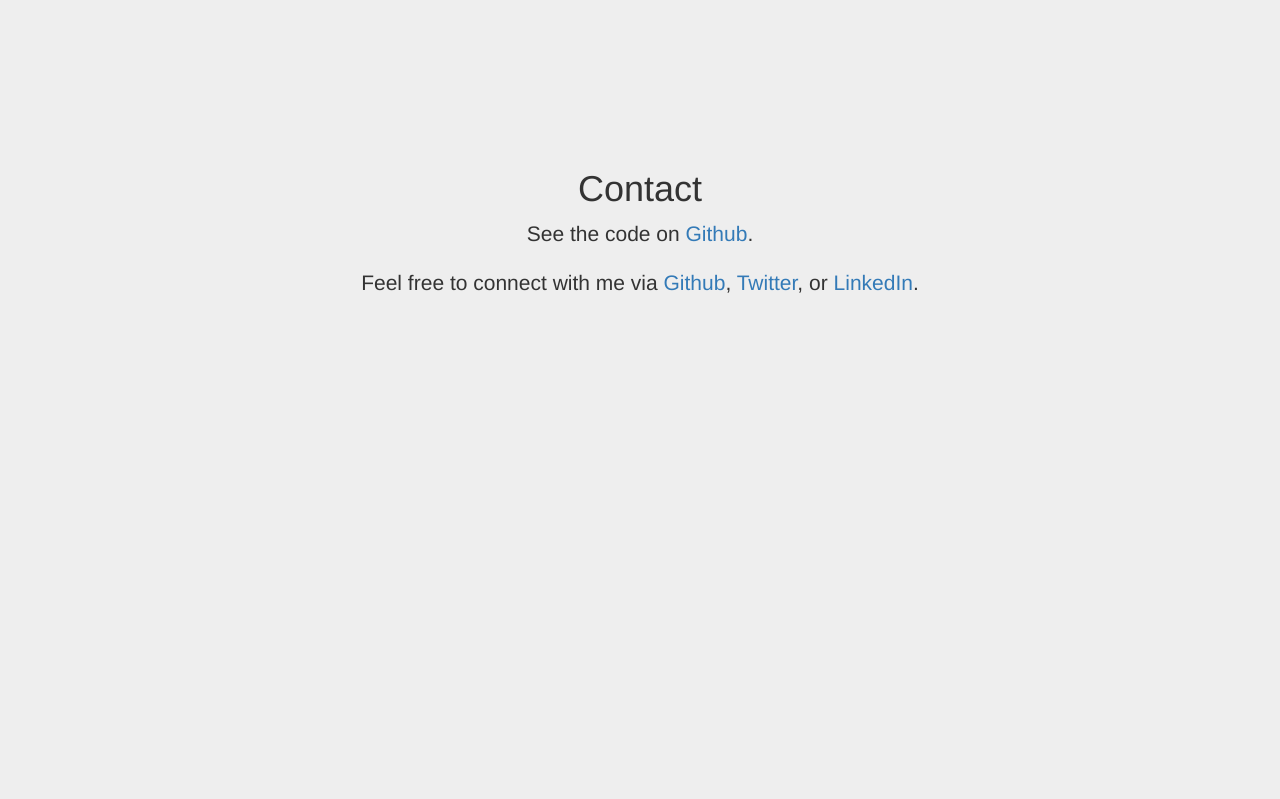
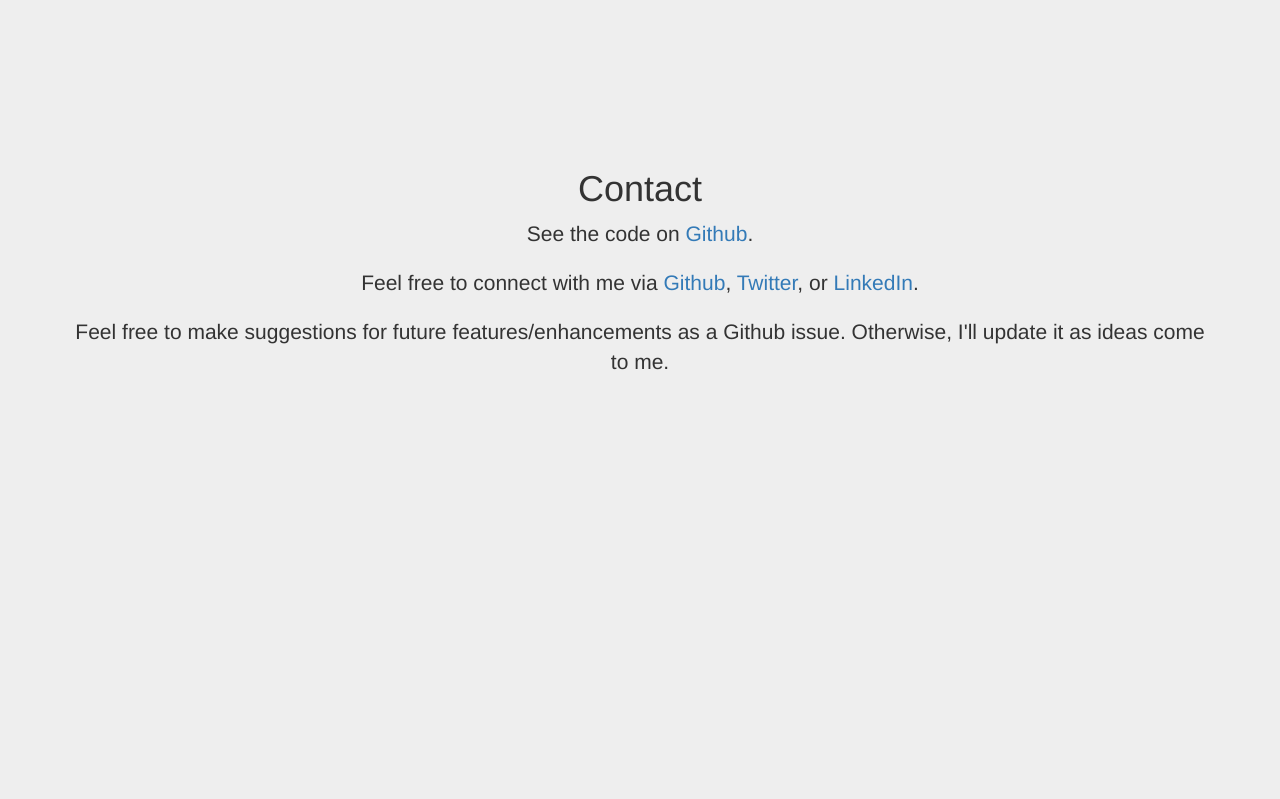
Before and after one commit to brandonmburroughs/baby-names-and-movie-stars, a Flask app: page / in a window 1280 px wide. Shown: the part 1601-2400 px from the top of the page. Run offline with Flask 2, Linux system fonts and the light colour scheme; parts of the project's set-up code (start-up, migrations or seed data) failed here and were passed over; some libraries are stand-ins or nearby versions.

Commit message:
Adding to Contact section

```diff
--- a/templates/index.html
+++ b/templates/index.html
@@ -107,6 +107,7 @@
                     <h1>Contact</h1>
                     <p class="lead">See the code on <a href="https://github.com/brandonmburroughs/baby-names-and-movie-stars" target="_blank">Github</a>.</p>
                     <p class="lead">Feel free to connect with me via <a href="https://github.com/brandonmburroughs" target="_blank">Github</a>, <a href="https://twitter.com/totheburroughs" target="_blank">Twitter</a>, or <a href="https://www.linkedin.com/in/brandonmburroughs" target="_blank">LinkedIn</a>.</p>
+                    <p class="lead">Feel free to make suggestions for future features/enhancements as a Github issue.  Otherwise, I'll update it as ideas come to me.</p>
                 </div>
             </div>
         </div>
```
